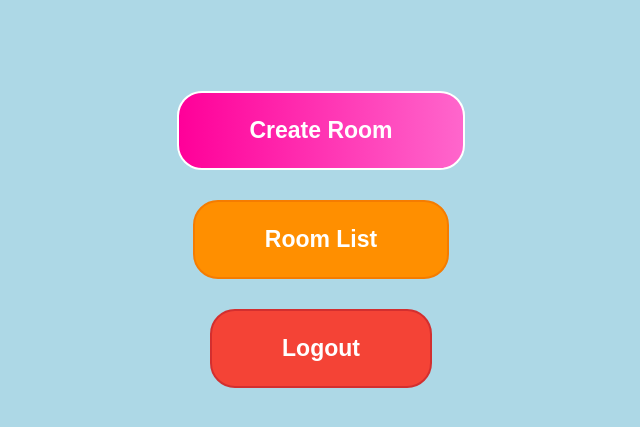
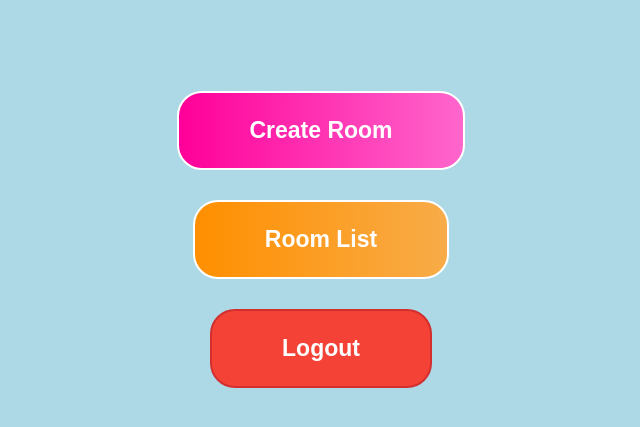
Before and after one commit to Cestnut/Hangman-Game, a PHP site: page /html/userHome.html in a window 1280 px wide. Shown: the part 154-581 px from the top of the page, without its empty margins (319-959 px from the left). Run offline with PHP 8.4, Linux system fonts and the light colour scheme.

Commit message:
stile + aggiornamento relazione

```diff
--- a/www/CSS/hangman.css
+++ b/www/CSS/HangStyle.css
@@ -1,7 +1,7 @@
 
 /* inizio stile della pagina Userhome*/
 
-.body-userHome {
+.body-site {
     background-color: lightblue;
     text-align: center;
 }
@@ -16,21 +16,26 @@ font-size: 18px; /* Dimensione del testo */
 font-weight: bold; /* Grassetto */
 text-align: center; /* Allinea il testo al centro */
 }
-/* Stile hover */
+/* Stile hover di create room */
 .create-room-btn:hover {
     background: linear-gradient(to right, #ff66cc, #ff0099); /*Colore degradè viola-rosa al passaggio del mouse */
 }
 .room-list-btn {
-    background-color: #FF8F00; /* Colore arancione scuro */
+    background: linear-gradient(to right, #FF8F00, #f8ac48); /* Colore arancione scuro */
     color: white; /* Colore del testo bianco */
     padding: 12px 20px; /* Spaziatura del bottone */
-    border: 2px solid #F57C00; /* Bordo arancione scuro */
+    border: 2px solid #ffffff; /* Bordo arancione scuro */
     border-radius: 25px; /* Angoli arrotondati */
     cursor: pointer; /* Cambia il cursore del mouse */
     font-size: 18px; /* Dimensione del testo */
     font-weight: bold; /* Grassetto */
     text-align: center; /* Allinea il testo al centro */
 }
+/* stile hover di room list */
+.room-list-btn:hover {
+    background: linear-gradient(to right, #f8ac48, #FF8F00); /* Colore arancione scuro */ /*Colore grigio scuro al passaggio del mouse */
+}
+
 .logout-btn {
     background-color: #F44336; /* Colore rosso */
     color: white; /* Colore del testo bianco */
@@ -42,10 +47,11 @@ text-align: center; /* Allinea il testo al centro */
     font-weight: bold; /* Grassetto */
     text-align: center; /* Allinea il testo al centro */
 }
-/* Stile hover */
-.room-list-btn:hover, .logout-btn:hover {
-    background-color: #BDBDBD; /*Colore grigio scuro al passaggio del mouse */
+/* Stile hover di logout */
+.logout-btn:hover {
+    background: linear-gradient(to right,  #ff0000, #ff4650); /* Colore arancione scuro */ /*Colore grigio scuro al passaggio del mouse */
 }
+
 .container {
     text-align: center; /* Allinea il contenitore al centro */
     margin: 230px; /* margine per mettere l'insieme di button al centro del container */
@@ -68,3 +74,6 @@ text-align: center; /* Allinea il testo al centro */
 }
 
 /* fine stile della pagina Userhome*/
+
+
+/* inizio stile della pagina: */
--- a/www/html/createRoom.html
+++ b/www/html/createRoom.html
@@ -6,9 +6,10 @@
     <meta name="viewport" content="width=device-width, initial-scale=1.0">
     <script src="https://ajax.googleapis.com/ajax/libs/jquery/3.6.1/jquery.min.js"></script>
     <script src="../javascript/createRoom.js"></script>
+    <link rel="stylesheet" href="../CSS/HangStyle.css">
     <title>Create Room</title>
 </head>
-<body>
+<body class="body-site">
     <button type="button" id="back">Leave</button>
     <form name="createRoomForm" id="createRoomForm">
         <div id="name">
--- a/www/html/login.html
+++ b/www/html/login.html
@@ -6,9 +6,10 @@
     <meta name="viewport" content="width=device-width, initial-scale=1.0">
     <script src="https://ajax.googleapis.com/ajax/libs/jquery/3.6.1/jquery.min.js"></script>
     <script src="../javascript/login.js"></script>
+    <link rel="stylesheet" href="../CSS/HangStyle.css">
     <title>Document</title>
 </head>
-<body>
+<body class="body-site">
 
     <form name="loginForm" id="loginForm">
 
--- a/www/html/room.html
+++ b/www/html/room.html
@@ -6,9 +6,10 @@
     <meta name="viewport" content="width=device-width, initial-scale=1.0">
     <script src="https://ajax.googleapis.com/ajax/libs/jquery/3.6.1/jquery.min.js"></script>
     <script src="../javascript/room.js"></script>
+    <link rel="stylesheet" href="../CSS/HangStyle.css">
     <title>Room</title>
 </head>
-<body>
+<body class="body-site">
     <button type="button" id="leaveRoom">Leave</button>
     <div id="roomName"></div>
     <div id="chat">
--- a/www/html/roomList.html
+++ b/www/html/roomList.html
@@ -5,10 +5,11 @@
     <meta http-equiv="X-UA-Compatible" content="IE=edge">
     <meta name="viewport" content="width=device-width, initial-scale=1.0">
     <script src="https://ajax.googleapis.com/ajax/libs/jquery/3.6.1/jquery.min.js"></script>
+    <link rel="stylesheet" href="../CSS/HangStyle.css">
     <script src="../javascript/roomList.js"></script>
     <title>Room List</title>
 </head>
-<body>
+<body class="body-site">
     <button type="button" id="back">Leave</button>
     <div id="error"></div>
     <div id="roomList"></div>
--- a/www/html/signup.html
+++ b/www/html/signup.html
@@ -6,10 +6,11 @@
     <meta name="viewport" content="width=device-width, initial-scale=1.0">
     <script src="https://ajax.googleapis.com/ajax/libs/jquery/3.6.1/jquery.min.js"></script>
     <script src="../javascript/signup.js"></script>
+    <link rel="stylesheet" href="../CSS/HangStyle.css">
     <link rel="stylesheet" type="text/css" href="../css/general.css">
     <title>Document</title>
 </head>
-<body>
+<body class="body-site">
     <div id="errors"></div>
     <form name="signupForm" id="signupForm">
 
--- a/www/html/userHome.html
+++ b/www/html/userHome.html
@@ -7,11 +7,11 @@
     <script src="https://ajax.googleapis.com/ajax/libs/jquery/3.6.1/jquery.min.js"></script>
     <script src="../javascript/userHome.js"></script>
     <link rel="stylesheet" href="https://cdnjs.cloudflare.com/ajax/libs/font-awesome/5.15.3/css/all.min.css">
-    <link rel="stylesheet" href="../CSS/hangman.css">
+    <link rel="stylesheet" href="../CSS/HangStyle.css">
     <meta name="viewport" content="width=device-width, initial-scale=1.0">
     <title>Document</title>
 </head>
-<body class="body-userHome">
+<body class="body-site">
 
 
     <div class="container">
```
Also changed, not shown: README.md.
